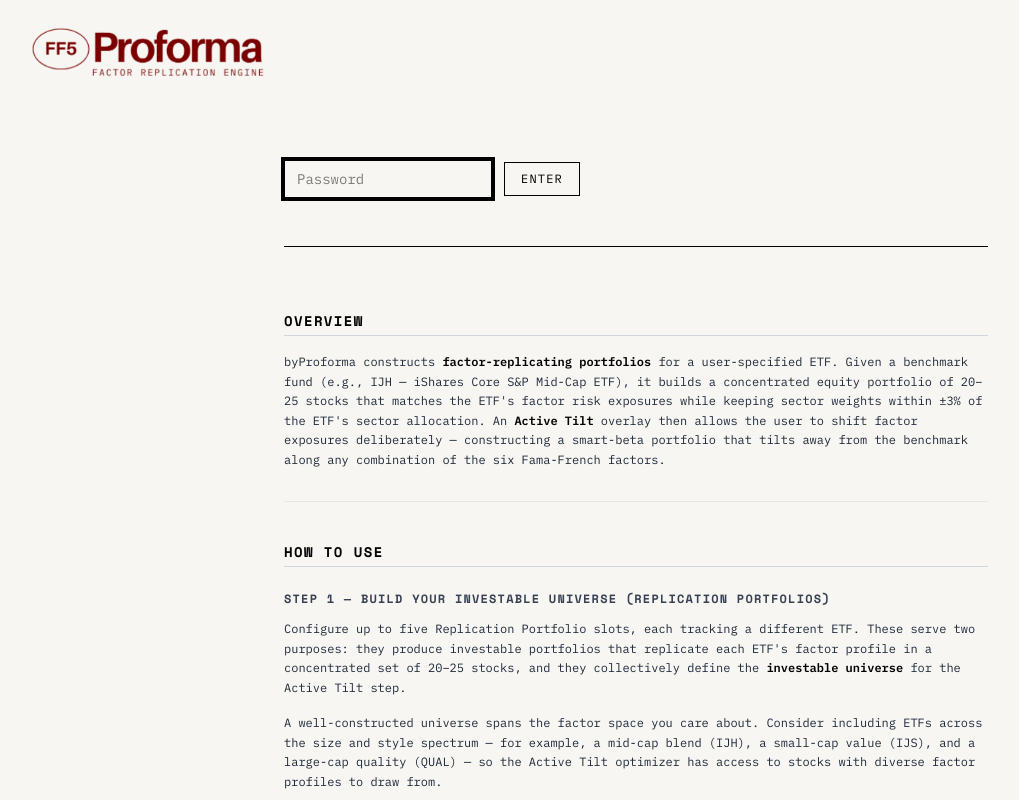
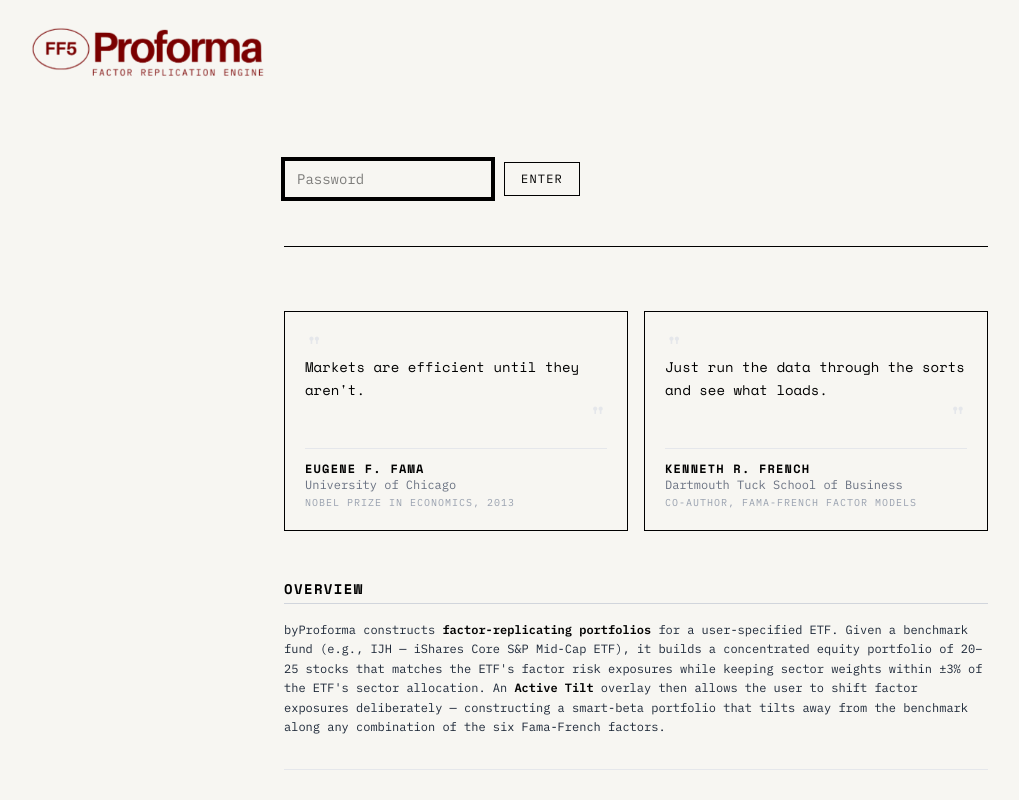
Before and after one commit to postagrarian/byproforma, a Next.js app in the folder web/: page /login in a window 1280 px wide. Shown: the top 800 px of the page, without its empty margins (4-1023 px from the left). Built offline with nearby package versions, Linux system fonts and the light colour scheme.

Commit message:
Add Fama and French quote boxes side by side on landing page

```diff
--- a/web/app/login/LoginClient.tsx
+++ b/web/app/login/LoginClient.tsx
@@ -67,6 +67,39 @@
             </p>
           )}
         </section>
+
+        {/* Quote boxes */}
+        <div className="grid grid-cols-1 gap-4 mb-12 sm:grid-cols-2">
+          {[
+            {
+              quote: "Markets are efficient until they aren't.",
+              name:  "Eugene F. Fama",
+              title: "University of Chicago",
+              note:  "Nobel Prize in Economics, 2013",
+            },
+            {
+              quote: "Just run the data through the sorts and see what loads.",
+              name:  "Kenneth R. French",
+              title: "Dartmouth Tuck School of Business",
+              note:  "Co-author, Fama-French Factor Models",
+            },
+          ].map(({ quote, name, title, note }) => (
+            <div key={name} className="border border-black p-5 flex flex-col justify-between gap-4">
+              <div>
+                <span className="font-space-mono text-3xl text-gray-200 leading-none select-none">"</span>
+                <p className="font-space-mono text-sm leading-relaxed text-black -mt-2">
+                  {quote}
+                </p>
+                <span className="font-space-mono text-3xl text-gray-200 leading-none select-none float-right">"</span>
+              </div>
+              <div className="border-t border-gray-200 pt-3 clear-both">
+                <p className="font-space-mono text-xs font-bold uppercase tracking-widest">{name}</p>
+                <p className="font-plex-mono text-xs text-gray-500">{title}</p>
+                <p className="font-plex-mono text-[10px] text-gray-400 uppercase tracking-widest mt-0.5">{note}</p>
+              </div>
+            </div>
+          ))}
+        </div>
 
         {/* Methodology content */}
         <article className="methodology">
@@ -154,7 +187,7 @@
                 <hr className="border-0 border-t border-gray-200 my-8" />
               ),
               blockquote: ({ children }) => (
-                <blockquote className="border-l-2 border-black pl-4 my-4 font-plex-mono text-xs text-gray-600 italic">
+                <blockquote className="border-l-4 border-black pl-5 my-6 font-space-mono text-sm text-black leading-relaxed">
                   {children}
                 </blockquote>
               ),
```
